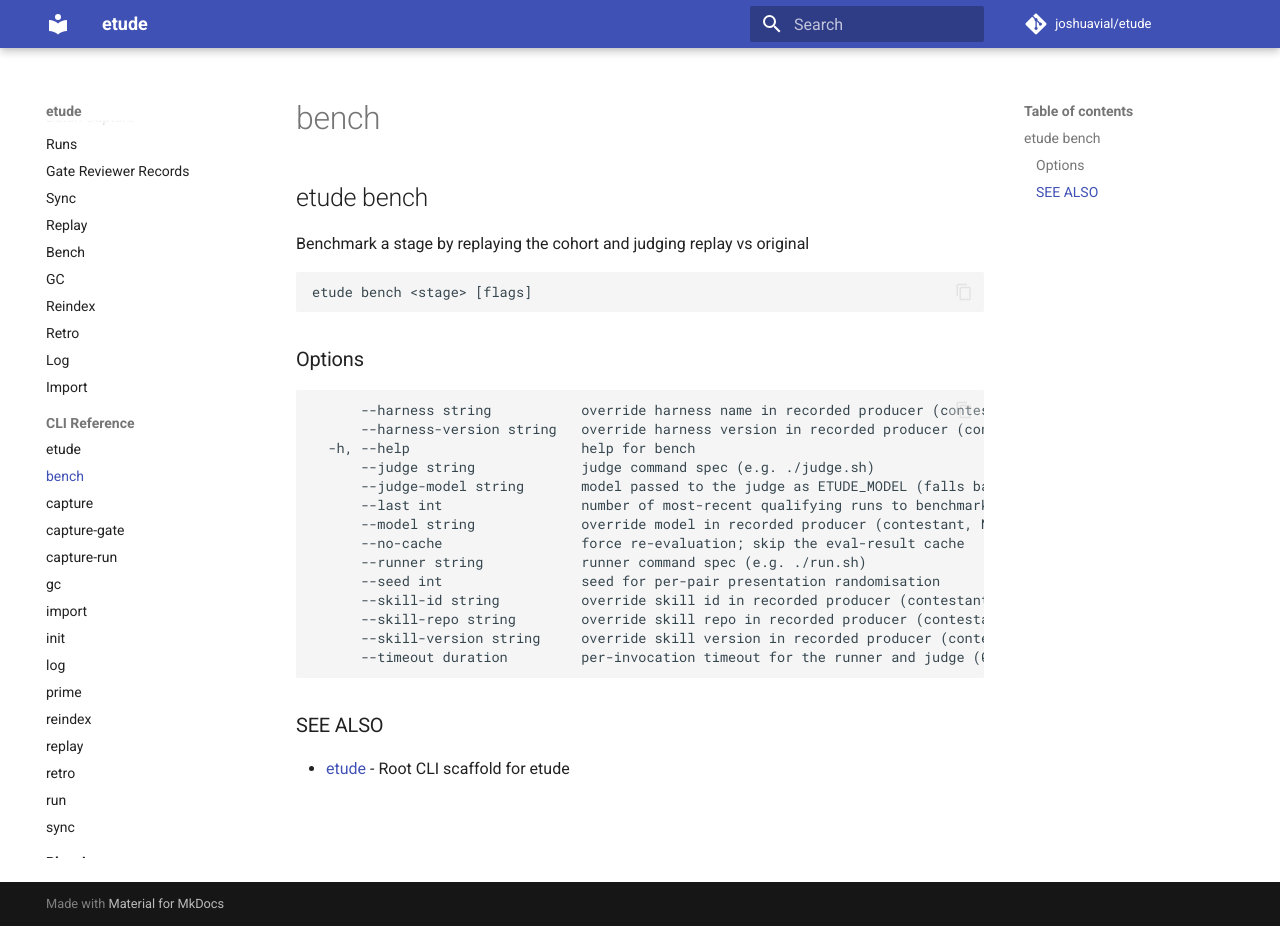
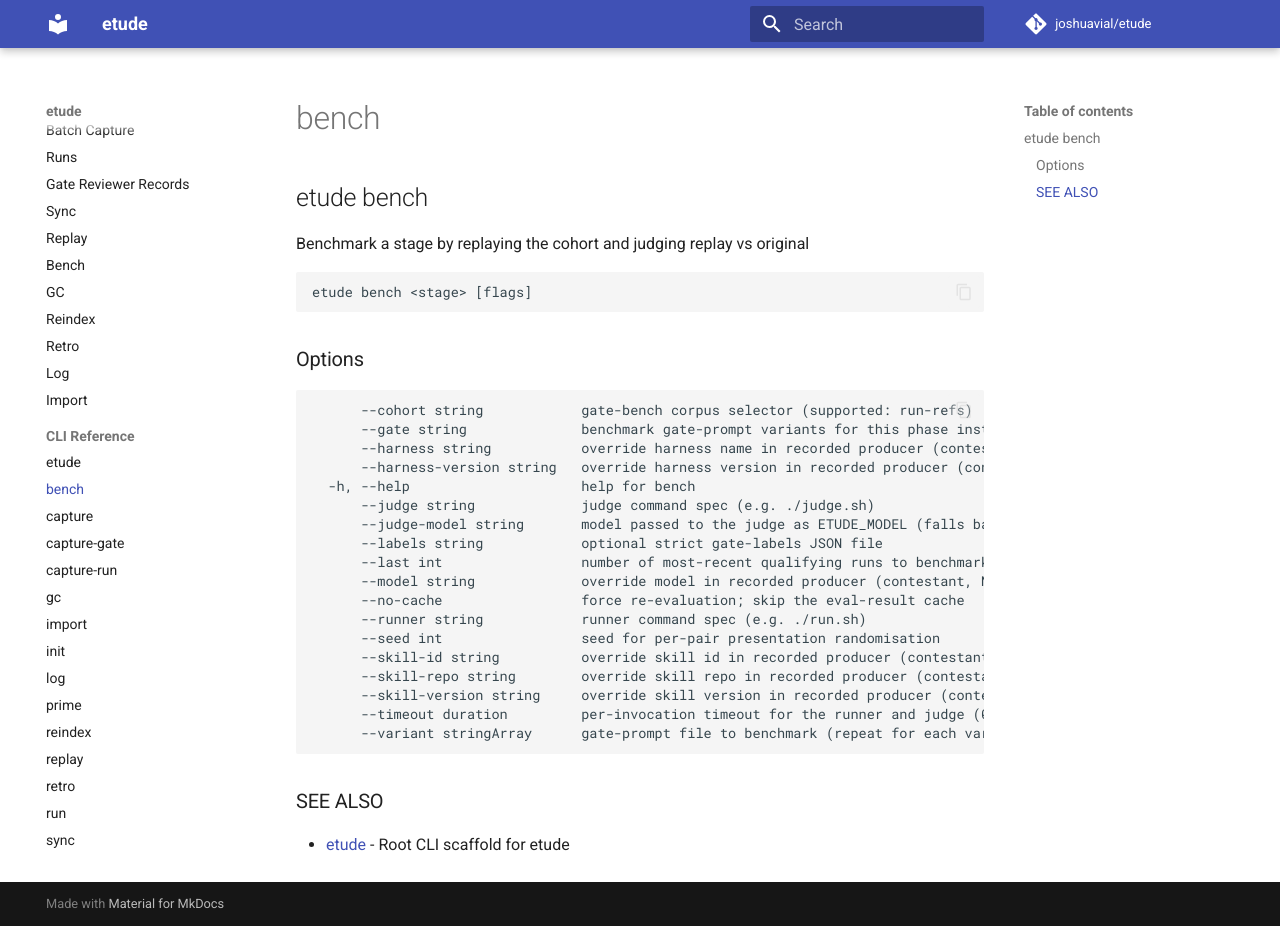
Before and after one commit to joshuavial/etude, an MkDocs documentation site: the page built from docs/cli/etude_bench.md, in a window 1280 px wide and 926 px high. Built offline with MkDocs 1.6.1 and Material for MkDocs 9.7.7, drawn with Linux system fonts in a browser that asks for light colours; comment, search, counter and statistics services are not loaded.

Commit message:
regenerate bench CLI reference

````diff
--- a/docs/cli/etude_bench.md
+++ b/docs/cli/etude_bench.md
@@ -11,11 +11,14 @@ etude bench <stage> [flags]
 ### Options
 
 ```
+      --cohort string            gate-bench corpus selector (supported: run-refs)
+      --gate string              benchmark gate-prompt variants for this phase instead of replaying a stage
       --harness string           override harness name in recorded producer (contestant)
       --harness-version string   override harness version in recorded producer (contestant)
   -h, --help                     help for bench
       --judge string             judge command spec (e.g. ./judge.sh)
       --judge-model string       model passed to the judge as ETUDE_MODEL (falls back to git config etude.judgeModel; empty is allowed)
+      --labels string            optional strict gate-labels JSON file
       --last int                 number of most-recent qualifying runs to benchmark (must be >0) (default 10)
       --model string             override model in recorded producer (contestant, NOT the judge/referee — use --judge-model for that)
       --no-cache                 force re-evaluation; skip the eval-result cache
@@ -25,6 +28,7 @@ etude bench <stage> [flags]
       --skill-repo string        override skill repo in recorded producer (contestant)
       --skill-version string     override skill version in recorded producer (contestant)
       --timeout duration         per-invocation timeout for the runner and judge (0 disables) (default 10m0s)
+      --variant stringArray      gate-prompt file to benchmark (repeat for each variant; at least two required)
 ```
 
 ### SEE ALSO
````
